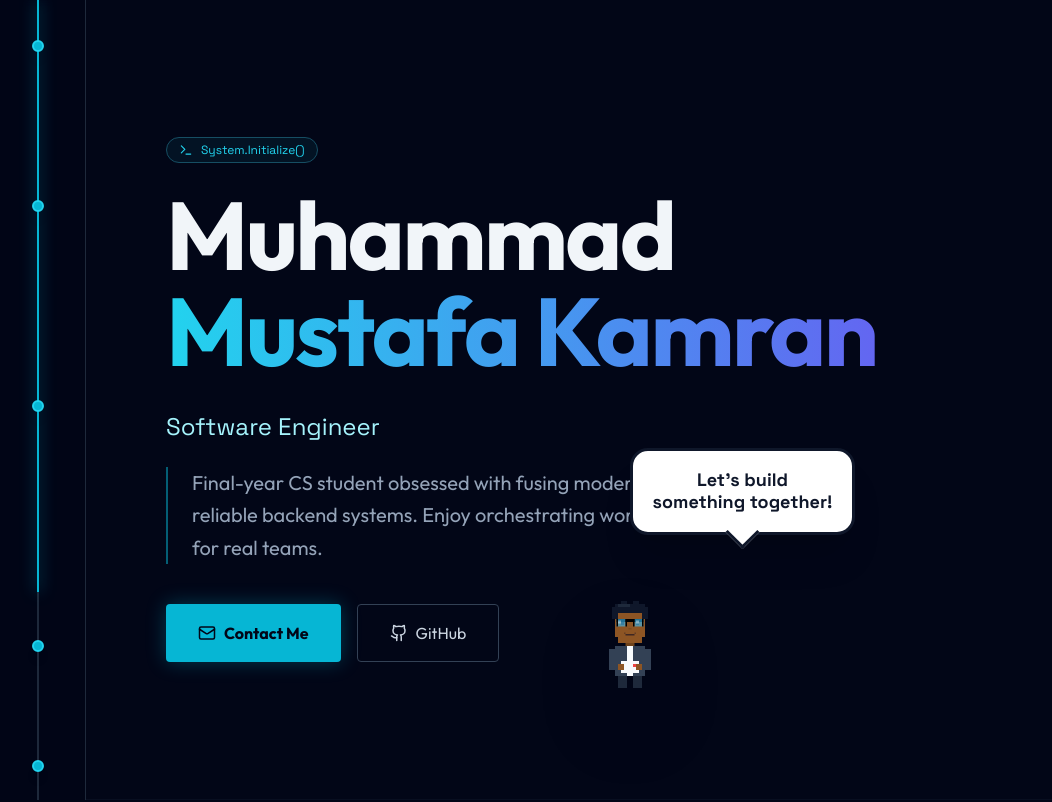
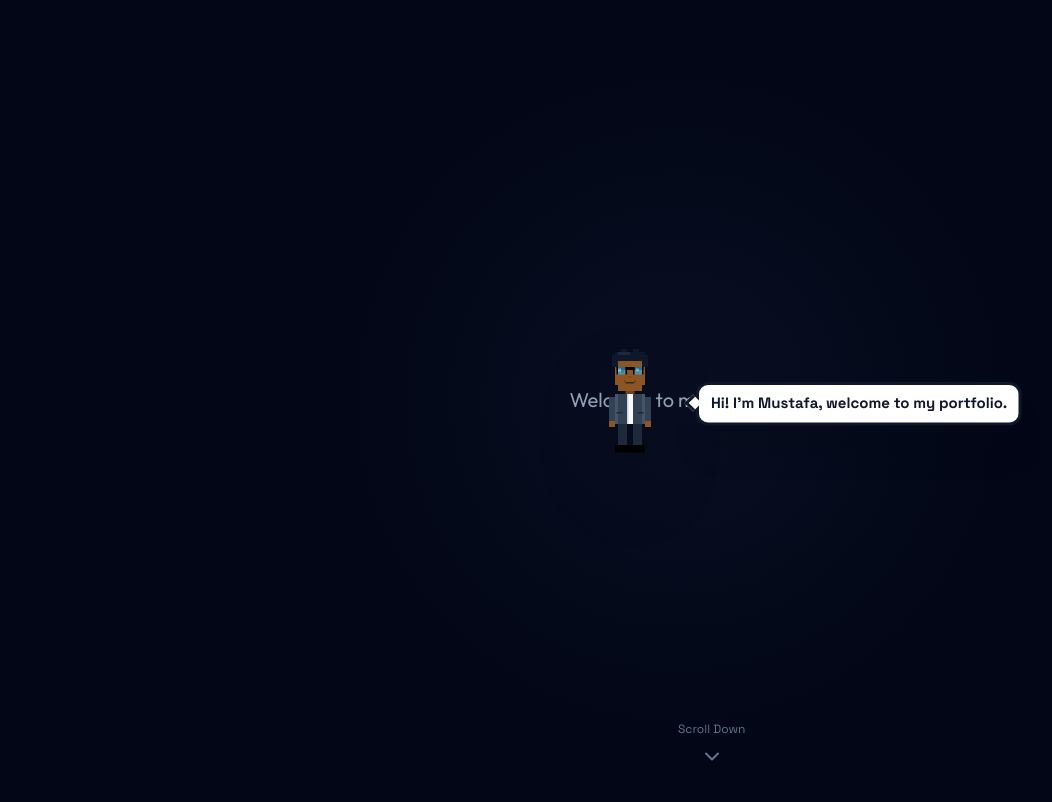
Before and after one commit to MMMustafakamran/Portfolio_Website, a React (Vite) app: page / in a window 1280 px wide. Shown: the top 802 px of the page, without its empty margins (10-1062 px from the left). Built offline with nearby package versions, Linux system fonts and the light colour scheme.

Commit message:
landing page , lock

```diff
--- a/src/PixelPortfolio.jsx
+++ b/src/PixelPortfolio.jsx
@@ -31,54 +31,74 @@ export default function PixelPilotPortfolio() {
         restDelta: 0.001
     });
 
-    const [avatarState, setAvatarState] = useState('idle');
-    const [avatarDialogue, setAvatarDialogue] = useState('');
+    const [avatarState, setAvatarState] = useState('waving');
+    const [avatarDialogue, setAvatarDialogue] = useState("Hi! I'm Mustafa, welcome to my portfolio.");
+    const [landingProgress, setLandingProgress] = useState(0);
+    const [isLandingLocked, setIsLandingLocked] = useState(true);
 
     // Avatar Position Logic
-    // We'll use fixed positioning relative to the viewport, but controlled by scroll progress
-    // to simulate "walking" through the page.
+    const avatarXLanding = `${50 - (landingProgress * 42)}%`; // 50% -> 8% (horizontal only)
+    const avatarYLanding = "50%"; // Stay at 50% - no diagonal!
 
-    // X Position: Moves from center (Hero) to side (Stack) and stays there
     const avatarX = useTransform(smoothProgress,
-        [0, 0.1, 0.2, 0.8, 1],
-        ["50%", "50%", "10%", "10%", "50%"] // Center -> Center -> Left -> Left -> Center
+        [0, 0.25, 0.5, 0.75, 1],
+        ["8%", "8%", "8%", "8%", "8%"]
     );
 
-    // Y Position: Moves down slightly as we scroll
     const avatarY = useTransform(smoothProgress,
-        [0, 0.2, 0.8, 1],
-        ["20%", "50%", "50%", "80%"]
+        [0, 0.25, 0.5, 0.75, 1],
+        ["15%", "35%", "55%", "75%", "92%"]
     );
 
-    // Logic to determine Avatar State and Dialogue
-    useMotionValueEvent(scrollY, "change", (latest) => {
-        const velocity = scrollVelocity.get();
-        const progress = scrollYProgress.get();
+    const finalAvatarX = isLandingLocked ? avatarXLanding : avatarX;
+    const finalAvatarY = isLandingLocked ? avatarYLanding : avatarY;
 
-        // 1. Sliding/Walking State
-        if (Math.abs(velocity) > 5) {
+    // Landing page scroll lock
+    useEffect(() => {
+        const handleWheel = (e) => {
+            if (isLandingLocked) {
+                e.preventDefault();
+                setLandingProgress(prev => {
+                    const delta = e.deltaY / 1000;
+                    const newProgress = Math.max(0, Math.min(1, prev + delta));
+
+                    if (newProgress >= 1 && prev < 1) {
+                        setTimeout(() => {
+                            setIsLandingLocked(false);
+                            document.getElementById('hero')?.scrollIntoView({ behavior: 'smooth' });
+                        }, 100);
+                    }
+
+                    return newProgress;
+                });
                 setAvatarState('walking');
-            setAvatarDialogue(''); // Silence while moving
-        } else {
-            const timer = setTimeout(() => {
-                if (progress < 0.1) {
+            }
+        };
+
+        window.addEventListener('wheel', handleWheel, { passive: false });
+        return () => window.removeEventListener('wheel', handleWheel);
+    }, [isLandingLocked]);
+
+    // Logic to determine Avatar State and Dialogue - NO WALKING, keep section animations
+    useMotionValueEvent(scrollYProgress, "change", (progress) => {
+        if (isLandingLocked) return;
+
+        // Update based on section - maintain animation throughout section
+        if (progress < 0.24) {
             setAvatarState('idle');
-                    setAvatarDialogue("Hi! I'm Mustafa, welcome to my portfolio.");
-                } else if (progress < 0.3) {
+            setAvatarDialogue("I build scalable backend systems.");
+        } else if (progress < 0.49) {
             setAvatarState('reading');
             setAvatarDialogue("Here are the tools I use to build.");
-                } else if (progress < 0.6) {
+        } else if (progress < 0.74) {
             setAvatarState('working');
             setAvatarDialogue("Check out some of my recent projects.");
-                } else if (progress < 0.85) {
+        } else if (progress < 0.90) {
             setAvatarState('reading');
             setAvatarDialogue("My professional journey so far.");
         } else {
             setAvatarState('contact');
             setAvatarDialogue("Let's build something together!");
-                }
-            }, 200);
-            return () => clearTimeout(timer);
         }
     });
 
@@ -95,12 +115,12 @@ export default function PixelPilotPortfolio() {
             {/* --- AVATAR OVERLAY --- */}
             <motion.div
                 style={{
-                    left: avatarX,
-                    top: avatarY,
-                    x: "-50%", // Center the avatar on its coordinate
+                    left: finalAvatarX,
+                    top: finalAvatarY,
+                    x: "-50%",
                     y: "-50%"
                 }}
-                className="fixed z-50 pointer-events-none hidden md:block transition-all duration-500 ease-out"
+                className="fixed z-50 pointer-events-none hidden md:block"
             >
                 <div className="transform scale-150">
                     <PixelAvatar state={avatarState} dialogue={avatarDialogue} />
@@ -108,7 +128,7 @@ export default function PixelPilotPortfolio() {
             </motion.div>
 
             {/* --- MINIMAL SIDEBAR (Navigation Rail) --- */}
-            <div className="hidden lg:block fixed left-0 top-0 h-full w-24 border-r border-slate-800 bg-slate-950/80 backdrop-blur-sm z-40">
+            <div className="hidden lg:block fixed left-0 top-0 h-full w-24 border-r border-slate-800 bg-slate-950/80 backdrop-blur-sm z-40" style={{ opacity: isLandingLocked ? 0 : 1, transition: 'opacity 0.5s' }}>
 
                 <div className="relative h-full w-full flex justify-center">
 
@@ -123,11 +143,11 @@ export default function PixelPilotPortfolio() {
 
                     {/* CHECKPOINTS (Interactive Navigation) */}
                     {[
-                        { top: '5%', icon: User, label: "Start", id: "hero" },
-                        { top: '25%', icon: Layers, label: "Stack", id: "stack" },
-                        { top: '50%', icon: Briefcase, label: "Work", id: "projects" },
-                        { top: '80%', icon: Clock, label: "Hist", id: "experience" },
-                        { top: '95%', icon: Send, label: "End", id: "contact" }
+                        { top: '15%', progress: 0.12, icon: User, label: "Start", id: "hero" },
+                        { top: '35%', progress: 0.37, icon: Layers, label: "Stack", id: "stack" },
+                        { top: '55%', progress: 0.62, icon: Briefcase, label: "Work", id: "projects" },
+                        { top: '75%', progress: 0.82, icon: Clock, label: "Hist", id: "experience" },
+                        { top: '92%', progress: 0.96, icon: Send, label: "End", id: "contact" }
                     ].map((point, i) => (
                         <button
                             key={i}
@@ -138,8 +158,8 @@ export default function PixelPilotPortfolio() {
                             {/* The Dot on the road */}
                             <motion.div
                                 style={{
-                                    backgroundColor: useTransform(smoothProgress, [parseFloat(point.top) / 100 - 0.05, parseFloat(point.top) / 100], ["#1e293b", "#06b6d4"]),
-                                    borderColor: useTransform(smoothProgress, [parseFloat(point.top) / 100 - 0.05, parseFloat(point.top) / 100], ["#475569", "#22d3ee"])
+                                    backgroundColor: useTransform(smoothProgress, [point.progress - 0.03, point.progress], ["#1e293b", "#06b6d4"]),
+                                    borderColor: useTransform(smoothProgress, [point.progress - 0.03, point.progress], ["#475569", "#22d3ee"])
                                 }}
                                 className="w-3 h-3 rounded-full border-2 -ml-[6px] group-hover:scale-150 transition-transform cursor-pointer shadow-lg z-20 bg-slate-900"
                             />
@@ -165,6 +185,25 @@ export default function PixelPilotPortfolio() {
                         <a href="#contact" className="text-sm hover:text-cyan-400">Contact</a>
                     </div>
                 </nav>
+
+                {/* LANDING SECTION */}
+                <section id="landing" className="h-screen flex flex-col items-center justify-center relative">
+                    <div className="absolute inset-0 bg-[radial-gradient(circle_at_center,_var(--tw-gradient-stops))] from-slate-900 via-slate-950 to-slate-950 opacity-50"></div>
+                    <div className="z-10 text-center space-y-6">
+                        <p className="text-slate-400 text-xl max-w-md mx-auto">
+                            Welcome to my portfolio
+                        </p>
+                        {/* Scroll indicator at bottom */}
+                        <motion.div
+                            animate={{ y: [0, 10, 0] }}
+                            transition={{ repeat: Infinity, duration: 2 }}
+                            className="absolute bottom-10 left-1/2 -translate-x-1/2 text-slate-500 flex flex-col items-center gap-2"
+                        >
+                            <span className="text-xs font-mono">Scroll Down</span>
+                            <ChevronDown />
+                        </motion.div>
+                    </div>
+                </section>
 
                 {/* SECTION 1: HERO */}
                 <SectionWrapper id="hero" className="px-6 md:px-20 py-20 border-b border-slate-900/50">
--- a/src/components/PixelAvatar.jsx
+++ b/src/components/PixelAvatar.jsx
@@ -2,7 +2,6 @@ import React, { useState, useEffect } from 'react';
 import { motion, AnimatePresence } from 'framer-motion';
 
 const PixelAvatar = ({ state, dialogue }) => {
-    // Enhanced Palette
     const skin = "#8D5524";
     const skinShadow = "#6F431B";
     const hair = "#0F172A";
@@ -17,16 +16,12 @@ const PixelAvatar = ({ state, dialogue }) => {
     const pants = "#1E293B";
     const shoes = "#000000";
 
-    // Animation States
     const [idleAction, setIdleAction] = useState('none');
     const [idleTimer, setIdleTimer] = useState(0);
 
-    // Idle Timer System
     useEffect(() => {
         if (state === 'idle') {
-            const timer = setInterval(() => {
-                setIdleTimer(prev => prev + 1);
-            }, 1000);
+            const timer = setInterval(() => setIdleTimer(prev => prev + 1), 1000);
             return () => clearInterval(timer);
         } else {
             setIdleTimer(0);
@@ -34,48 +29,31 @@ const PixelAvatar = ({ state, dialogue }) => {
         }
     }, [state]);
 
-    // Trigger Idle Action after 5 seconds
     useEffect(() => {
         if (idleTimer === 5) {
             const actions = ['gameboy', 'coffee', 'sleep'];
-            const randomAction = actions[Math.floor(Math.random() * actions.length)];
-            setIdleAction(randomAction);
+            setIdleAction(actions[Math.floor(Math.random() * actions.length)]);
         }
     }, [idleTimer]);
 
-    // --- SUB-COMPONENTS ---
-
     const HeadFront = () => (
         <g>
-            {/* Neck */}
             <rect x="29" y="34" width="6" height="4" fill={skinShadow} />
-            {/* Face Shape */}
             <rect x="24" y="10" width="16" height="24" fill={skin} />
             <rect x="22" y="14" width="20" height="16" fill={skin} />
             <rect x="23" y="14" width="1" height="4" fill={skinShadow} />
-
-            {/* Detailed Face Features */}
-            {/* Eyes (behind glasses, but adding detail) */}
             <rect x="26" y="20" width="2" height="2" fill="#3E2723" />
             <rect x="36" y="20" width="2" height="2" fill="#3E2723" />
-
-            {/* Nose */}
             <rect x="31" y="24" width="2" height="1" fill={skinShadow} opacity="0.5" />
-
-            {/* Mouth (Smile) */}
             <rect x="29" y="28" width="6" height="1" fill="#3E2723" />
             <rect x="28" y="27" width="1" height="1" fill="#3E2723" opacity="0.5" />
             <rect x="35" y="27" width="1" height="1" fill="#3E2723" opacity="0.5" />
-
-            {/* Hair */}
             <rect x="22" y="8" width="20" height="6" fill={hair} />
             <rect x="24" y="8" width="8" height="2" fill={hairHighlight} />
             <rect x="20" y="10" width="4" height="8" fill={hair} />
             <rect x="40" y="10" width="4" height="8" fill={hair} />
             <rect x="26" y="6" width="4" height="2" fill={hair} />
             <rect x="34" y="6" width="4" height="2" fill={hair} />
-
-            {/* Glasses */}
             <rect x="23" y="18" width="18" height="2" fill={glassesFrame} />
             <rect x="23" y="18" width="6" height="5" fill={glassesLens} opacity="0.6" />
             <rect x="24" y="19" width="2" height="2" fill="white" opacity="0.4" />
@@ -91,61 +69,90 @@ const PixelAvatar = ({ state, dialogue }) => {
 
     const LegsStanding = () => (
         <g>
-            <rect x="24" y="56" width="6" height="16" fill={pants} />
-            <rect x="34" y="56" width="6" height="16" fill={pants} />
-            <rect x="23" y="72" width="8" height="3" fill={shoes} />
-            <rect x="34" y="72" width="8" height="3" fill={shoes} />
+            <rect x="24" y="56" width="6" height="14" fill={pants} />
+            <rect x="34" y="56" width="6" height="14" fill={pants} />
+            <rect x="22" y="70" width="10" height="5" fill={shoes} />
+            <rect x="32" y="70" width="10" height="5" fill={shoes} />
         </g>
     );
 
     const LegsWalking = () => (
         <g>
+            <rect x="24" y="56" width="6" height="14" fill={pants}>
+                <animate attributeName="height" values="14;12;14" dur="0.4s" repeatCount="indefinite" />
+            </rect>
+            <rect x="22" y="70" width="10" height="5" fill={shoes}>
+                <animate attributeName="y" values="70;68;70" dur="0.4s" repeatCount="indefinite" />
+            </rect>
+            <rect x="34" y="56" width="6" height="14" fill={pants}>
+                <animate attributeName="height" values="12;14;12" dur="0.4s" repeatCount="indefinite" />
+            </rect>
+            <rect x="32" y="70" width="10" height="5" fill={shoes}>
+                <animate attributeName="y" values="68;70;68" dur="0.4s" repeatCount="indefinite" />
+            </rect>
+        </g>
+    );
+
+    const ArmsWaving = () => (
+        <g>
+            <rect x="18" y="38" width="4" height="16" fill={jacket} />
+            <rect x="18" y="54" width="4" height="4" fill={skin} />
+            <g>
                 <animateTransform
                     attributeName="transform"
-                type="translate"
-                values="0 0; 0 -1; 0 0"
+                    type="rotate"
+                    values="0 42 38; -45 42 38; 0 42 38; -45 42 38; 0 42 38"
+                    dur="1.5s"
+                    repeatCount="indefinite"
+                />
+                <rect x="42" y="38" width="4" height="16" fill={jacket} />
+                <rect x="42" y="54" width="4" height="4" fill={skin} />
+            </g>
+        </g>
+    );
+
+    const ArmsSwinging = () => (
+        <g>
+            <g>
+                <animateTransform
+                    attributeName="transform"
+                    type="rotate"
+                    values="-10 20 38; 10 20 38; -10 20 38"
                     dur="0.4s"
                     repeatCount="indefinite"
                 />
-            {/* Left Leg */}
-            <rect x="24" y="56" width="6" height="16" fill={pants}>
-                <animate attributeName="height" values="16;14;16" dur="0.4s" repeatCount="indefinite" />
-            </rect>
-            <rect x="23" y="72" width="8" height="3" fill={shoes}>
-                <animate attributeName="y" values="72;70;72" dur="0.4s" repeatCount="indefinite" />
-            </rect>
-
-            {/* Right Leg */}
-            <rect x="34" y="56" width="6" height="16" fill={pants}>
-                <animate attributeName="height" values="14;16;14" dur="0.4s" repeatCount="indefinite" />
-            </rect>
-            <rect x="34" y="72" width="8" height="3" fill={shoes}>
-                <animate attributeName="y" values="70;72;70" dur="0.4s" repeatCount="indefinite" />
-            </rect>
+                <rect x="18" y="38" width="4" height="16" fill={jacket} />
+                <rect x="18" y="54" width="4" height="4" fill={skin} />
+            </g>
+            <g>
+                <animateTransform
+                    attributeName="transform"
+                    type="rotate"
+                    values="10 44 38; -10 44 38; 10 44 38"
+                    dur="0.4s"
+                    repeatCount="indefinite"
+                />
+                <rect x="42" y="38" width="4" height="16" fill={jacket} />
+                <rect x="42" y="54" width="4" height="4" fill={skin} />
+            </g>
         </g>
     );
 
     const SpeechBubble = ({ text }) => (
         <motion.div
-            initial={{ opacity: 0, scale: 0.8, y: 10 }}
-            animate={{ opacity: 1, scale: 1, y: 0 }}
-            exit={{ opacity: 0, scale: 0.8, y: 10 }}
-            className="absolute -top-24 left-1/2 -translate-x-1/2 bg-white text-slate-900 p-3 rounded-xl shadow-xl border-2 border-slate-900 min-w-[150px] text-center z-50 pointer-events-none"
+            initial={{ opacity: 0, scale: 0.8, x: 5 }}
+            animate={{ opacity: 1, scale: 1, x: 0 }}
+            exit={{ opacity: 0, scale: 0.8, x: 5 }}
+            className="absolute left-full ml-3 bg-white text-slate-900 px-2 py-1.5 rounded-lg shadow-xl border-2 border-slate-900 text-center z-50 pointer-events-none whitespace-nowrap"
+            style={{ top: '28px' }}
         >
-            <p className="font-mono text-xs font-bold leading-tight">{text}</p>
-            {/* Bubble Tail */}
-            <div className="absolute -bottom-2 left-1/2 -translate-x-1/2 w-4 h-4 bg-white border-r-2 border-b-2 border-slate-900 transform rotate-45"></div>
+            <p className="font-mono text-[10px] font-bold leading-tight">{text}</p>
+            <div className="absolute left-0 top-1/2 -translate-y-1/2 -translate-x-full w-2 h-2 bg-white border-l-2 border-b-2 border-slate-900 transform rotate-45"></div>
         </motion.div>
     );
 
-    // --- RENDER LOGIC ---
-
     const renderAvatarBody = () => {
-        if (state === 'walking' || (state === 'idle' && idleAction === 'none')) {
-            return (
-                <>
-                    <HeadFront />
-                    {/* Front Body */}
+        const commonBody = <>
             <rect x="22" y="36" width="20" height="20" fill={jacket} />
             <rect x="30" y="36" width="4" height="20" fill={shirt} />
             <rect x="30" y="36" width="1" height="20" fill={shirtShadow} />
@@ -153,88 +160,26 @@ const PixelAvatar = ({ state, dialogue }) => {
             <rect x="40" y="36" width="2" height="20" fill={jacketHighlight} />
             <rect x="23" y="48" width="4" height="1" fill={jacketShadow} />
             <rect x="37" y="48" width="4" height="1" fill={jacketShadow} />
+        </>;
 
-                    {/* Arms Hanging */}
+        if (state === 'waving') {
+            return (<><HeadFront />{commonBody}<ArmsWaving /><LegsStanding /></>);
+        }
+        if (state === 'walking') {
+            return (<><HeadFront />{commonBody}<ArmsSwinging /><LegsWalking /></>);
+        }
+        if (state === 'idle' && idleAction === 'none') {
+            return (<>
+                <HeadFront />{commonBody}
                 <rect x="18" y="38" width="4" height="16" fill={jacket} />
                 <rect x="18" y="54" width="4" height="4" fill={skin} />
                 <rect x="42" y="38" width="4" height="16" fill={jacket} />
                 <rect x="42" y="54" width="4" height="4" fill={skin} />
-
-                    {state === 'walking' ? <LegsWalking /> : <LegsStanding />}
-                </>
-            );
+                <LegsStanding />
+            </>);
         }
-
-        if (state === 'idle') {
-            let idleContent = null;
-            let extraElements = null;
-
-            if (idleAction === 'gameboy') {
-                idleContent = (
-                    <g>
-                        <rect x="20" y="42" width="10" height="4" fill={jacket} />
-                        <rect x="34" y="42" width="10" height="4" fill={jacket} />
-                        <rect x="28" y="40" width="8" height="10" fill="#94A3B8" />
-                        <rect x="29" y="42" width="6" height="4" fill="#10B981" />
-                        <rect x="26" y="42" width="2" height="4" fill={skin} />
-                        <rect x="36" y="42" width="2" height="4" fill={skin} />
-                    </g>
-                );
-            } else if (idleAction === 'coffee') {
-                idleContent = (
-                    <g>
-                        <rect x="18" y="38" width="4" height="16" fill={jacket} />
-                        <rect x="18" y="54" width="4" height="4" fill={skin} />
-                        <rect x="42" y="38" width="4" height="10" fill={jacket} />
-                        <rect x="40" y="48" width="8" height="2" fill={jacket} />
-                        <rect x="38" y="44" width="6" height="8" fill="#F8FAFC" />
-                        <rect x="42" y="46" width="2" height="4" fill="#F8FAFC" />
-                        <rect x="40" y="48" width="4" height="4" fill={skin} />
-                        <g className="animate-pulse">
-                            <rect x="39" y="40" width="1" height="3" fill="#FFF" opacity="0.5" />
-                            <rect x="41" y="38" width="1" height="3" fill="#FFF" opacity="0.5" />
-                        </g>
-                    </g>
-                );
-            } else if (idleAction === 'sleep') {
-                extraElements = (
-                    <g className="animate-bounce" style={{ animationDuration: '3s' }}>
-                        <text x="45" y="10" fontFamily="monospace" fontSize="8" fill="white" opacity="0.8">Z</text>
-                        <text x="52" y="6" fontFamily="monospace" fontSize="6" fill="white" opacity="0.6">z</text>
-                    </g>
-                );
-                idleContent = (
-                    <g>
-                        <rect x="18" y="38" width="4" height="16" fill={jacket} />
-                        <rect x="42" y="38" width="4" height="16" fill={jacket} />
-                        <rect x="18" y="54" width="4" height="4" fill={skin} />
-                        <rect x="42" y="54" width="4" height="4" fill={skin} />
-                        <rect x="24" y="14" width="16" height="20" fill={hair} /> {/* Head Bowed */}
-                    </g>
-                );
-            }
-
-            return (
-                <>
-                    {extraElements}
-                    {idleAction === 'sleep' ? null : <HeadFront />}
-                    <rect x="22" y="36" width="20" height="20" fill={jacket} />
-                    <rect x="30" y="36" width="4" height="20" fill={shirt} />
-                    <rect x="30" y="36" width="1" height="20" fill={shirtShadow} />
-                    <rect x="22" y="36" width="2" height="20" fill={jacketHighlight} />
-                    <rect x="40" y="36" width="2" height="20" fill={jacketHighlight} />
-                    <rect x="23" y="48" width="4" height="1" fill={jacketShadow} />
-                    <rect x="37" y="48" width="4" height="1" fill={jacketShadow} />
-                    <LegsStanding />
-                    {idleContent}
-                </>
-            );
-        }
-
-        // Fallback for Working/Reading/Contact
         if (state === 'working') {
-            return (
-                <>
+            return (<>
                 <HeadFront />
                 <rect x="16" y="50" width="32" height="2" fill="#334155" />
                 <rect x="22" y="36" width="20" height="16" fill={jacket} />
@@ -246,17 +191,11 @@ const PixelAvatar = ({ state, dialogue }) => {
                 <rect x="42" y="44" width="4" height="8" fill={jacket} />
                 <rect x="20" y="51" width="6" height="3" fill={skin} />
                 <rect x="38" y="51" width="6" height="3" fill={skin} />
-                </>
-            );
+            </>);
         }
-
         if (state === 'reading') {
-            return (
-                <>
-                    <HeadFront />
-                    <rect x="22" y="36" width="20" height="20" fill={jacket} />
-                    <rect x="30" y="36" width="4" height="20" fill={shirt} />
-                    <LegsStanding />
+            return (<>
+                <HeadFront />{commonBody}<LegsStanding />
                 <rect x="24" y="48" width="16" height="12" fill="#F1F5F9" />
                 <rect x="24" y="48" width="2" height="12" fill="#475569" />
                 <rect x="38" y="48" width="2" height="12" fill="#475569" />
@@ -264,25 +203,17 @@ const PixelAvatar = ({ state, dialogue }) => {
                 <rect x="40" y="38" width="4" height="12" fill={jacket} />
                 <rect x="22" y="50" width="4" height="4" fill={skin} />
                 <rect x="38" y="50" width="4" height="4" fill={skin} />
-                </>
-            );
+            </>);
         }
-
-        // Contact State
-        return (
-            <>
-                <HeadFront />
-                <rect x="22" y="36" width="20" height="20" fill={jacket} />
-                <rect x="30" y="36" width="4" height="20" fill={shirt} />
-                <LegsStanding />
+        return (<>
+            <HeadFront />{commonBody}<LegsStanding />
             <rect x="18" y="38" width="4" height="14" fill={jacket} />
             <rect x="42" y="38" width="4" height="14" fill={jacket} />
             <rect x="26" y="46" width="12" height="8" fill="#F8FAFC" />
             <rect x="34" y="48" width="2" height="2" fill="#EF4444" />
             <rect x="24" y="48" width="4" height="4" fill={skin} />
             <rect x="36" y="48" width="4" height="4" fill={skin} />
-            </>
-        );
+        </>);
     };
 
     return (
@@ -290,7 +221,7 @@ const PixelAvatar = ({ state, dialogue }) => {
             <AnimatePresence>
                 {dialogue && <SpeechBubble text={dialogue} />}
             </AnimatePresence>
-            <svg width="64" height="64" viewBox="0 0 64 64" fill="none" className="drop-shadow-2xl">
+            <svg width="64" height="80" viewBox="0 0 64 80" fill="none" className="drop-shadow-2xl">
                 {renderAvatarBody()}
             </svg>
         </div>
```
Lines whose indentation alone changed are shown as unchanged.
